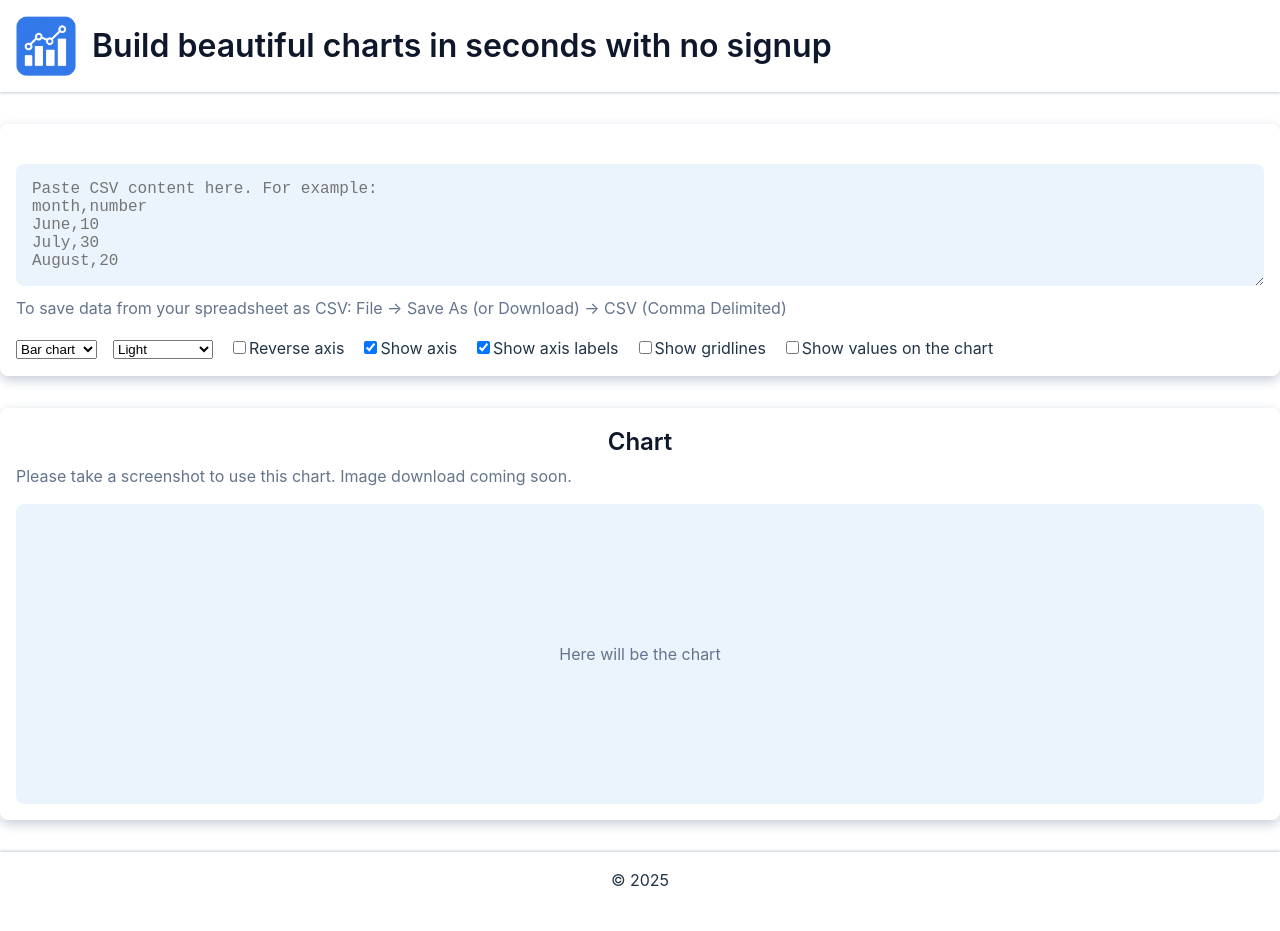
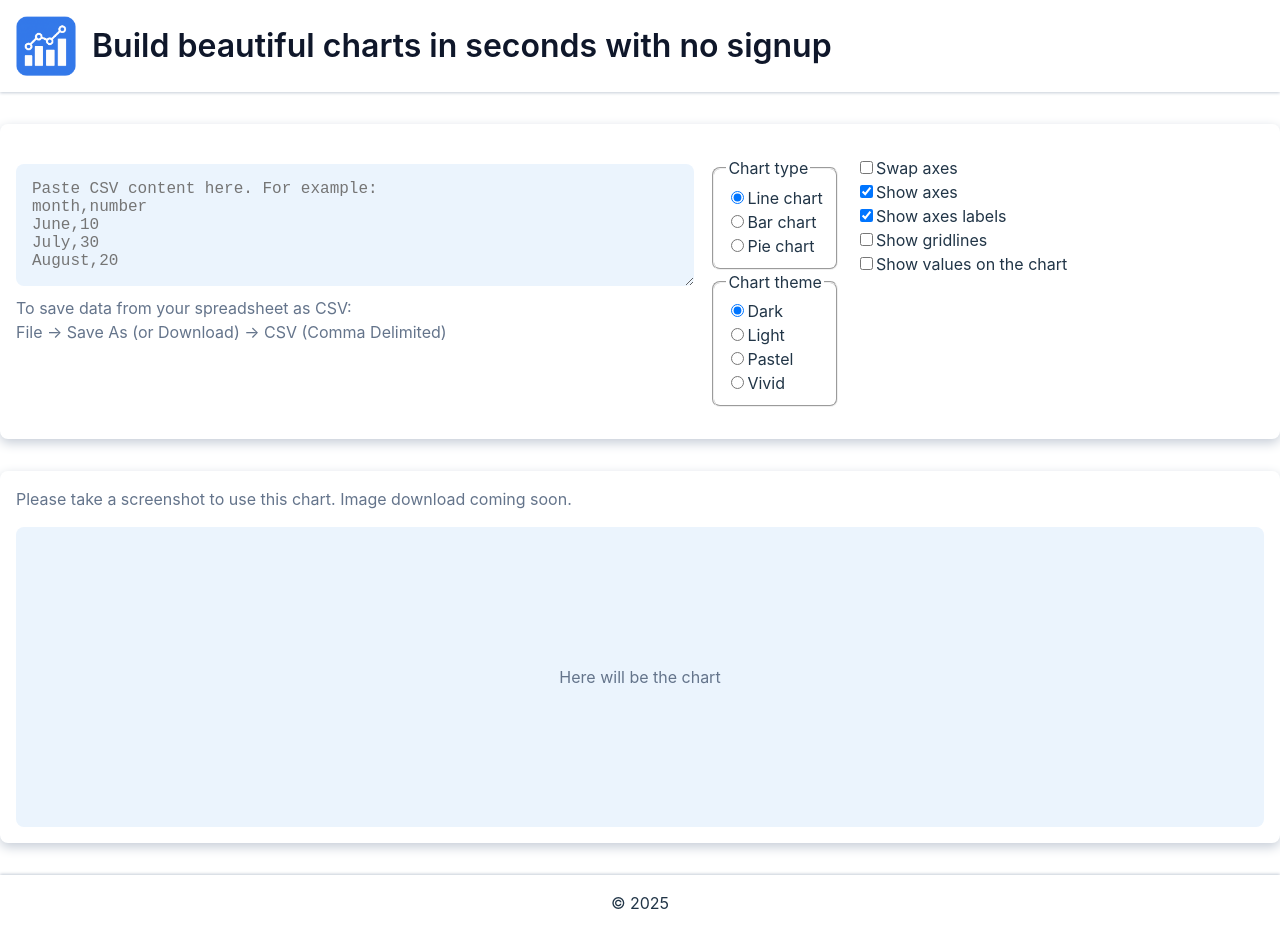
Before and after one commit to TanuhaUA/chartflow, a React (Vite) app: page / in a window 1280 px wide. Before the commit the page ends 908 px from the top, so only its background shows below. Built offline with nearby package versions, Linux system fonts and the light colour scheme.

Commit message:
add four color palettes

```diff
--- a/src/App.tsx
+++ b/src/App.tsx
@@ -4,7 +4,8 @@ import { Footer } from './components/Footer';
 import { SettingsPanel } from './components/SettingsPanel';
 import { ChartView } from './components/ChartView';
 import { parseCsv } from './utils/parseCsv';
-import type { ChartDataObject, ChartType } from './types';
+import { DEFAULT_THEME } from './const';
+import type { ChartDataObject, ChartTheme, ChartType } from './types';
 
 function App() {
   const [data, setData] = useState<ChartDataObject>({
@@ -18,7 +19,8 @@ function App() {
   const [showGrid, setShowGrid] = useState(false);
   const [showValues, setShowValues] = useState(false);
 
-  const [chartType, setChartType] = useState<ChartType>('Bar chart');
+  const [chartTheme, setChartTheme] = useState<ChartTheme>(DEFAULT_THEME);
+  const [chartType, setChartType] = useState<ChartType>('Line chart');
 
   const onCsvChange = (csv: string) => {
     setData(parseCsv(csv));
@@ -48,6 +50,11 @@ function App() {
     setChartType(type);
   };
 
+
+  const onChartThemeChange = (theme: ChartTheme) => {
+    setChartTheme(theme);
+  };
+
   return (
     <div className="content">
       <Header />
@@ -55,6 +62,7 @@ function App() {
         <SettingsPanel
           error={data.error}
           chartType={chartType}
+          chartTheme={chartTheme}
           handleDataChange={onCsvChange}
           reverseAxis={reverseAxis}
           showAxis={showAxis}
@@ -67,8 +75,9 @@ function App() {
           handleShowGridlinesChange={onShowGridlinesChange}
           handleShowValuesChange={onShowValuesChange}
           handleChartTypeChange={onChartTypeChange}
+          handleChartThemeChange={onChartThemeChange}
         />
-        <ChartView data={data} params={{ reverseAxis, showAxis, showAxisTicks, showGrid, showValues }} chartType={chartType} />
+        <ChartView data={data} params={{ chartTheme, reverseAxis, showAxis, showAxisTicks, showGrid, showValues }} chartType={chartType} />
         {/*<img src="/02-10-2025.png" alt="chart" width={500} />*/}
       </main>
       <Footer />
--- a/src/components/ChartView.tsx
+++ b/src/components/ChartView.tsx
@@ -15,7 +15,6 @@ export const ChartView = ({ data, params, chartType }: ChartViewProps) => {
 
   return (
     <section className="container block">
-      <h2 className="subtitle">Chart</h2>
       <div className="info">
         Please take a screenshot to use this chart. Image download coming soon.
       </div>
--- a/src/components/SettingsPanel.tsx
+++ b/src/components/SettingsPanel.tsx
@@ -1,6 +1,8 @@
 import * as React from 'react';
-import type { ChartParams, ChartType } from '../types';
-import  { chartTypes, chartTheme } from '../types';
+import type { ChartParams, ChartType, ChartTheme } from '../types';
+import  { chartTypes, chartThemes } from '../types';
+
+const { useState } = React;
 
 const textareaPlaceholder = `Paste CSV content here. For example:
 month,number
@@ -14,6 +16,7 @@ type SettingsPanelProps = {
   chartType: ChartType,
   handleDataChange: (csv: string) => void,
   handleChartTypeChange: (value: ChartType) => void,
+  handleChartThemeChange: (value: ChartTheme) => void,
   handleReverseAxisChange: () => void,
   handleShowAxisChange: () => void,
   handleShowAxisTicksChange: () => void,
@@ -24,6 +27,7 @@ type SettingsPanelProps = {
 export const SettingsPanel = ({
   error,
   chartType,
+  chartTheme,
   reverseAxis,
   showAxis,
   showAxisTicks,
@@ -31,23 +35,31 @@ export const SettingsPanel = ({
   showValues,
   handleDataChange,
   handleChartTypeChange,
+  handleChartThemeChange,
   handleReverseAxisChange,
   handleShowAxisChange,
   handleShowAxisTicksChange,
   handleShowGridlinesChange,
   handleShowValuesChange,
 }: SettingsPanelProps) => {
+  const [isPieChart, setIsPieChart] = useState(chartType === 'Pie chart');
+
   const onTextareaChange = (event: React.ChangeEvent<HTMLTextAreaElement>) => {
     handleDataChange(event.target.value);
   };
 
-  const onChartTypeChange = (event: React.ChangeEvent<HTMLSelectElement>) => {
+  const onChartTypeChange = (event: React.ChangeEvent<HTMLInputElement>) => {
+    setIsPieChart(event.target.value === 'Pie chart');
     handleChartTypeChange(event.target.value as ChartType);
+  };
+
+  const onChartThemeChange = (event: React.ChangeEvent<HTMLInputElement>) => {
+    handleChartThemeChange(event.target.value as ChartTheme);
   };
 
   return (
     <section className="container block settingsPanel">
-      <div>
+      <div className="settingsPanel__csvArea">
         <div className="settingsPanel__error error">
           {
             error || ' '
@@ -63,54 +75,88 @@ export const SettingsPanel = ({
           onChange={onTextareaChange}
         ></textarea>
         <div className="settingsPanel__info info">
-          To save data from your spreadsheet as CSV: File → Save As (or Download) → CSV (Comma Delimited)
+          <span>To save data from your spreadsheet as CSV:&nbsp;</span>
+          <span>File → Save As (or Download) → CSV (Comma Delimited)</span>
         </div>
       </div>
-      <ul className="settingsPanel__settings">
-        <li className="settingsPanel__setting">
-          <select name="chartType" id="chartType" onChange={onChartTypeChange} value={chartType}>
+      <div className="settingsPanel__settings">
+        <div>
+          <div className="settingsPanel__setting">
+            <fieldset className="fieldset">
+              <legend>Chart type</legend>
               {
                 chartTypes.map((type) => {
                   return (
-                  <option value={type} key={type}>{type}</option>
+                    <div>
+                      <input
+                        key={type}
+                        type="radio"
+                        name="chartType"
+                        id={`chartType-${type}`}
+                        value={type}
+                        checked={type === chartType}
+                        onChange={onChartTypeChange}
+                      />
+                      <label htmlFor={`chartType-${type}`}>{type}</label>
+                    </div>
                   );
                 })
               }
-          </select>
-        </li>
-        <li className="settingsPanel__setting">
-          <select name="chartTheme" id="chartTheme">
-            <option value="" disabled>Chart Theme</option>
+            </fieldset>
+          </div>
+          <div className="settingsPanel__setting">
+            <fieldset className="fieldset">
+              <legend>Chart theme</legend>
               {
-              chartTheme.map((theme) => {
+                chartThemes.map((theme) => {
                   return (
-                  <option value={theme} key={theme}>{theme}</option>
+                    <div>
+                      <input
+                        key={theme}
+                        type="radio"
+                        name="chartTheme"
+                        id={`chartTheme-${theme}`}
+                        value={theme}
+                        checked={theme === chartTheme}
+                        onChange={onChartThemeChange}
+                      />
+                      <label htmlFor={`chartTheme-${theme}`}>{theme}</label>
+                    </div>
                   );
                 })
               }
-          </select>
-        </li>
+            </fieldset>
+          </div>
+        </div>
+        <ul className="settingsPanel__checkboxes">
+          {
+            !isPieChart && (
+              <>
                 <li className="settingsPanel__setting">
                   <input type="checkbox" id="reverseAxis" checked={reverseAxis} onChange={handleReverseAxisChange} />
-          <label htmlFor="reverseAxis">Reverse axis</label>
+                  <label htmlFor="reverseAxis">Swap axes</label>
                 </li>
                 <li className="settingsPanel__setting">
                   <input type="checkbox" id="showAxis" checked={showAxis} onChange={handleShowAxisChange} />
-          <label htmlFor="showAxis">Show axis</label>
+                  <label htmlFor="showAxis">Show axes</label>
                 </li>
                 <li className="settingsPanel__setting">
                   <input type="checkbox" id="showAxisLabels" checked={showAxisTicks} onChange={handleShowAxisTicksChange} />
-          <label htmlFor="showAxisLabels">Show axis labels</label>
+                  <label htmlFor="showAxisLabels">Show axes labels</label>
                 </li>
                 <li className="settingsPanel__setting">
                   <input type="checkbox" id="showGridlines" checked={showGrid} onChange={handleShowGridlinesChange} />
                   <label htmlFor="showGridlines">Show gridlines</label>
                 </li>
+              </>
+            )
+          }
           <li className="settingsPanel__setting">
             <input type="checkbox" id="showValuesAboveBars" checked={showValues} onChange={handleShowValuesChange} />
             <label htmlFor="showValuesAboveBars">Show values on the chart</label>
           </li>
         </ul>
+      </div>
     </section>
   );
 };
--- a/src/components/styles.css
+++ b/src/components/styles.css
@@ -59,6 +59,34 @@
   color: var(--colors-text-secondary);
 }
 
+.settingsPanel {
+  display: flex;
+  flex-wrap: wrap;
+  align-items: flex-start;
+  gap: 0 var(--spacing-md);
+}
+
+.settingsPanel__csvArea {
+  flex-grow: 1;
+  width: 50%;
+  min-width: 500px;
+}
+
+.settingsPanel__settings {
+  flex-grow: 1;
+  display: flex;
+  flex-wrap: wrap;
+  align-items: flex-start;
+  width: 40%;
+  padding: var(--spacing-md) 0;
+}
+
+.settingsPanel__checkboxes {
+  list-style: none;
+  margin: 0;
+  padding: 0;
+}
+
 .settingsPanel__textarea {
   width: 100%;
   min-height: 100px;
@@ -75,19 +103,17 @@
 }
 
 .settingsPanel__info {
-  margin: var(--spacing-xs) 0 var(--spacing-md);
+  display: flex;
+  flex-wrap: wrap;
+  margin-top: var(--spacing-xs);
 }
 
-.settingsPanel__settings {
-  display: flex;
-  flex-wrap: wrap;
-  list-style: none;
-  margin: 0;
-  padding: 0;
+.settingsPanel__setting {
+  margin-right: var(--spacing-md);
 }
 
-.settingsPanel__setting:not(:last-child) {
-  margin-right: var(--spacing-md);
+.settingsPanel__setting label {
+  cursor: pointer;
 }
 
 .chartPreview {
@@ -96,6 +122,7 @@
   align-items: center;
   min-height: 300px;
   margin-top: var(--spacing-md);
+  padding: var(--spacing-md) 0;
   color: var(--colors-text-secondary);
   border-radius: var(--radius-md);
   background-color: var(--colors-background-secondary);
@@ -106,3 +133,7 @@
   text-align: center;
   box-shadow: 0 -1px 3px 0 #c6cdd7;
 }
+
+.fieldset {
+  border-radius: var(--radius-md);
+}
--- /dev/null
+++ b/src/const.ts
@@ -0,0 +1,34 @@
+import { chartThemes } from './types.ts';
+
+export const DEFAULT_THEME = 'Dark';
+
+export const COLOR_PALETTE = {
+  Dark: {
+    bgColor: '#000f2c',
+    axesStroke: '#7ec4ff',
+    lineColor: '#2e5bff',
+    gradientBottom: '#041d60',
+    gradientTop: '#00a8ff',
+  },
+  Light: {
+    bgColor: '#ffffff',
+    axesStroke: '#333333',
+    lineColor: '#007acc',
+    gradientBottom: '#cce6ff',
+    gradientTop: '#66b3ff',
+  },
+  Pastel: {
+    bgColor: '#fefbf5',
+    axesStroke: '#8f899e',
+    lineColor: '#a3d2ca',
+    gradientBottom: '#e6f0ea',
+    gradientTop: '#b9e4d0',
+  },
+  Vivid: {
+    bgColor: '#1a1a1a',
+    axesStroke: '#ffffff',
+    lineColor: '#ff3f3f',
+    gradientBottom: '#ff9900',
+    gradientTop: '#ff1aff',
+  },
+};
--- a/src/index.css
+++ b/src/index.css
@@ -40,8 +40,8 @@ body {
   min-height: 100vh;
 }
 
-*:focus,
-*:focus-visible {
+textarea:focus,
+textarea:focus-visible {
   outline: var(--colors-primary-hover) solid 1px;
   box-shadow: 0 0 3px 0 var(--colors-primary-hover);
 }
--- a/src/types.ts
+++ b/src/types.ts
@@ -4,6 +4,7 @@ export type ChartParams = {
   showAxis: boolean,
   showAxisTicks: boolean,
   showValues: boolean,
+  chartTheme: ChartTheme,
 };
 
 export type ChartViewProps = {
@@ -31,11 +32,11 @@ export const chartTypes = [
 
 export type ChartType = typeof chartTypes[number];
 
-export const chartTheme = [
+export const chartThemes = [
+  'Dark',
   'Light',
-  'Dark',
   'Pastel',
   'Vivid',
 ] as const;
 
-export type ChartTheme = typeof chartTheme[number];
+export type ChartTheme = typeof chartThemes[number];
--- /dev/null
+++ b/src/utils/getPalette.ts
@@ -0,0 +1,5 @@
+import { COLOR_PALETTE, DEFAULT_THEME } from '../const.ts';
+
+export const getPalette = (theme) => {
+  return COLOR_PALETTE[theme] || COLOR_PALETTE[DEFAULT_THEME];
+};
```
Also changed, not shown: src/components/charts/BarChartComponent.tsx (+15 -8 lines), src/components/charts/LineChartComponent.tsx (+14 -34 lines), src/components/charts/PieChartComponent.tsx (+14 -5 lines). Lines whose indentation alone changed are shown as unchanged.
